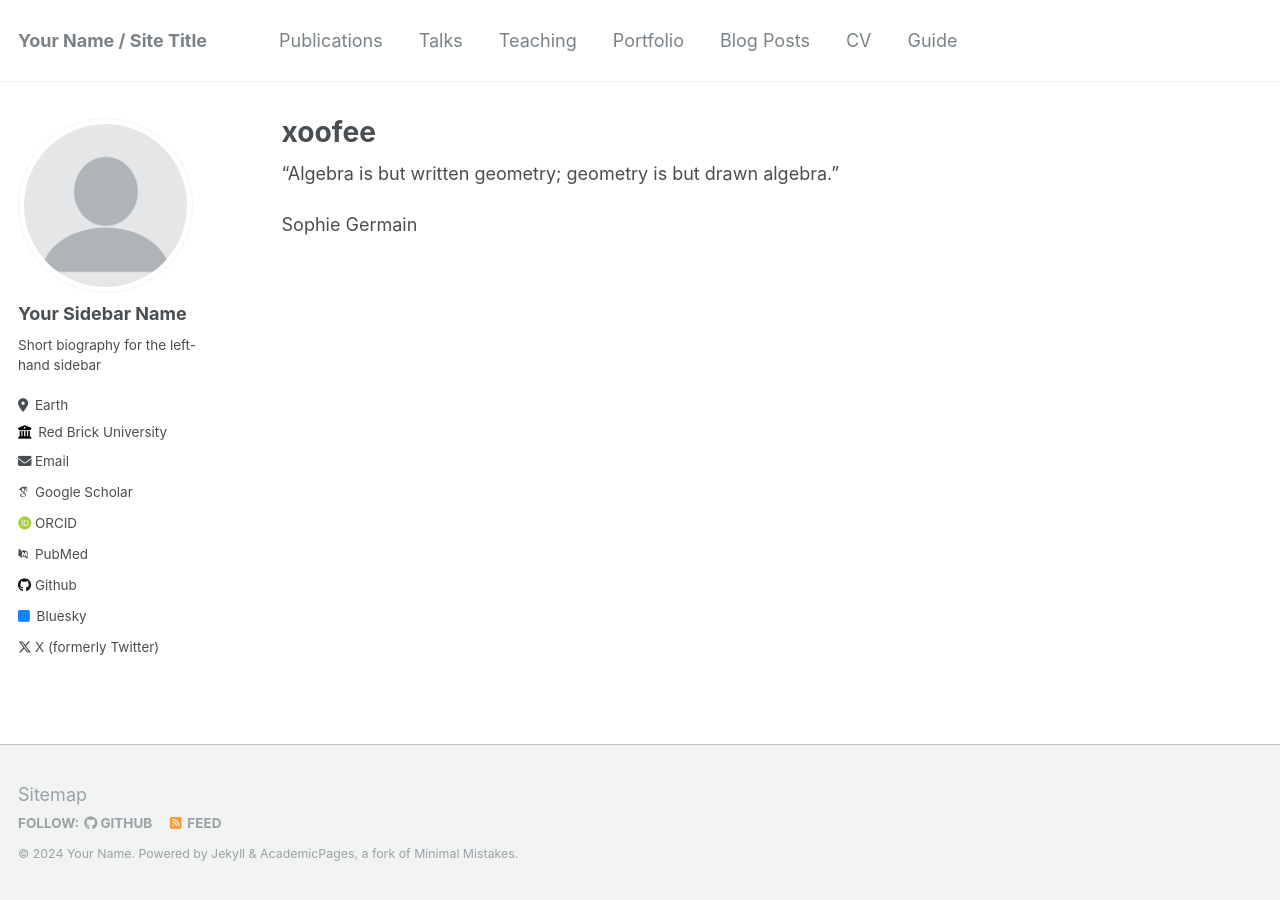
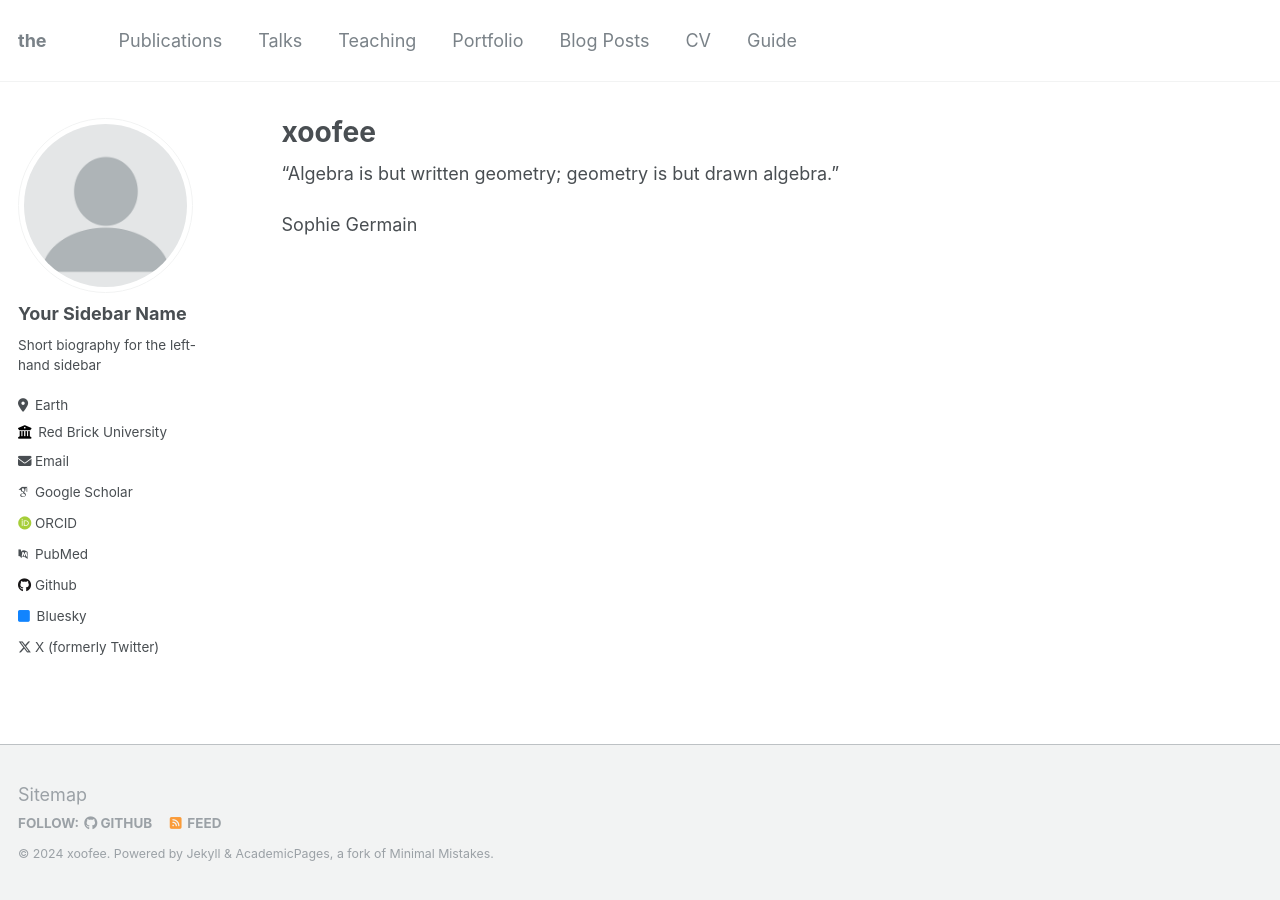
Before and after one commit to xoofee/xoofee.github.io, a Jekyll site: the page built from _pages/about.md, in a window 1280 px wide. Built offline with Jekyll 4.4.1, drawn with Linux system fonts in a browser that asks for light colours; some web fonts are replaced.

Commit message:
Update _config.yml

```diff
--- a/_config.yml
+++ b/_config.yml
@@ -8,13 +8,13 @@
 
 # Basic Site Settings
 locale                   : "en-US"
-title                    : "Your Name / Site Title"
+title                    : "the"
 title_separator          : "-"
-name                     : &name "Your Name"
-description              : &description "personal description"
-url                      : https://academicpages.github.io # the base hostname & protocol for your site e.g. "https://mmistakes.github.io"
+name                     : &name "xoofee"
+description              : &description ""
+url                      : https://xoofee.github.io # the base hostname & protocol for your site e.g. "https://mmistakes.github.io"
 baseurl                  : "" # the subpath of your site, e.g. "/blog"
-repository               : "academicpages/academicpages.github.io"
+repository               : "xoofee"
 
 # Site Author - The following control what appear as part of the author content on the side bar.
 #               If a field is blank the icon and link will not appear, otherwise it will be shown.
```
